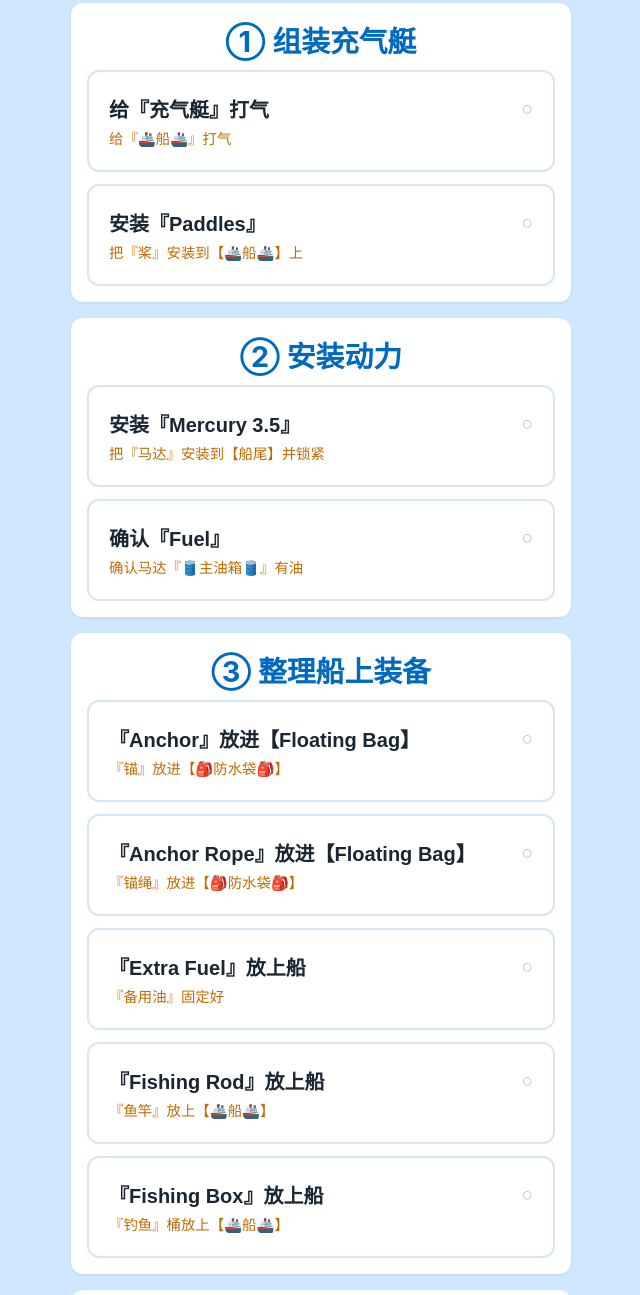
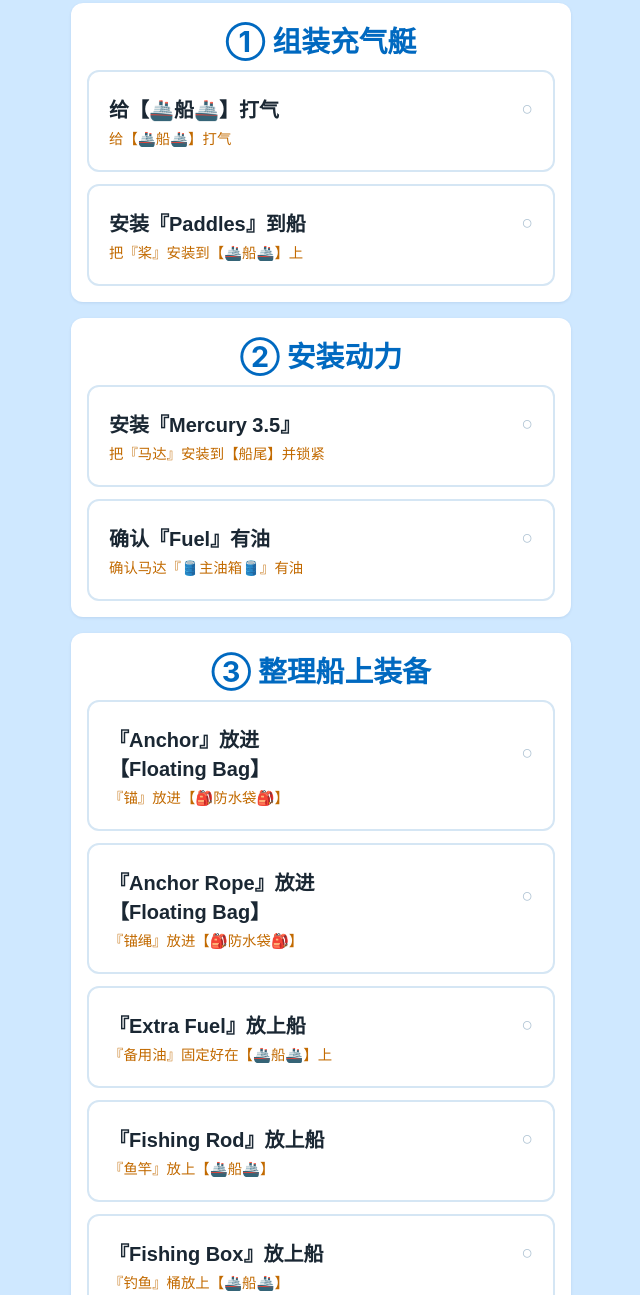
Before and after one commit to Dalles5566/AutoABS_Reset, a website: page public/sailing.html in a window 1280 px wide. Shown: the part 504-1799 px from the top of the page, without its empty margins (319-959 px from the left). Drawn offline with Linux system fonts and the light colour scheme.

Commit message:
emoji update

```diff
--- a/public/sailing.html
+++ b/public/sailing.html
@@ -256,23 +256,23 @@
                 {
                     title: "① 组装充气艇",
                     items: [
-                        { name: "给『充气艇』打气", note: "给『🚢船🚢』打气" },
-                        { name: "安装『Paddles』", note: "把『桨』安装到【🚢船🚢】上" }
+                        { name: "给【🚢船🚢】打气", note: "给【🚢船🚢】打气" },
+                        { name: "安装『Paddles』到船", note: "把『桨』安装到【🚢船🚢】上" }
                     ]
                 },
                 {
                     title: "② 安装动力",
                     items: [
                         { name: "安装『Mercury 3.5』", note: "把『马达』安装到【船尾】并锁紧" },
-                        { name: "确认『Fuel』", note: "确认马达『🛢️主油箱🛢️』有油" }
+                        { name: "确认『Fuel』有油", note: "确认马达『🛢️主油箱🛢️』有油" }
                     ]
                 },
                 {
                     title: "③ 整理船上装备",
                     items: [
-                        { name: "『Anchor』放进【Floating Bag】", note: "『锚』放进【🎒防水袋🎒】" },
-                        { name: "『Anchor Rope』放进【Floating Bag】", note: "『锚绳』放进【🎒防水袋🎒】" },
-                        { name: "『Extra Fuel』放上船", note: "『备用油』固定好" },
+                        { name: "『Anchor』放进<br>【Floating Bag】", note: "『锚』放进【🎒防水袋🎒】" },
+                        { name: "『Anchor Rope』放进<br>【Floating Bag】", note: "『锚绳』放进【🎒防水袋🎒】" },
+                        { name: "『Extra Fuel』放上船", note: "『备用油』固定好在【🚢船🚢】上" },
                         { name: "『Fishing Rod』放上船", note: "『鱼竿』放上【🚢船🚢】" },
                         { name: "『Fishing Box』放上船", note: "『钓鱼』桶放上【🚢船🚢】" }
                     ]
@@ -286,7 +286,7 @@
                 {
                     title: "⑤ 处理随身物品",
                     items: [
-                        { name: "『iPhone』放进【Waterproof Phone Case】", note: "『手机』防水" },
+                        { name: "『iPhone』放进 /n【Waterproof Phone Case】", note: "『手机』放进防水袋" },
                         { name: "『Car Key』放进【Floating Bag】", note: "『车钥匙』放进【🎒防水袋🎒】" },
                         { name: "戴上『Sun Hat』", note: "戴上『太阳帽』" },
                         { name: "戴上『Sunglasses』", note: "戴上『太阳镜』" }
```
